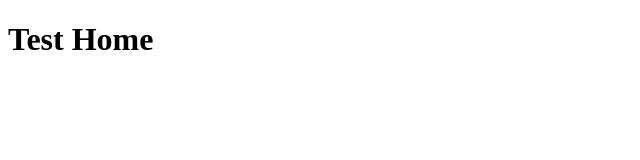
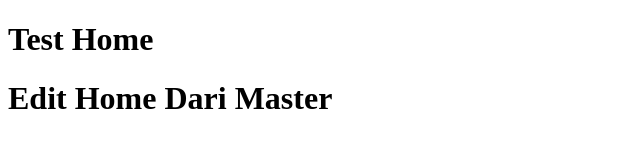
Before and after one commit to ezzalbyd/test-git, a plain HTML site: page home.html in a window 1280 px wide. Shown: the whole page, without its empty margins (0-640 px from the left). Drawn offline with Linux system fonts and the light colour scheme.

Commit message:
home diubah

```diff
--- a/home.html
+++ b/home.html
@@ -9,6 +9,7 @@
 
 <body>
     <h1>Test Home</h1>
+    <h1>Edit Home Dari Master</h1>
 </body>
 
 </html>
```
